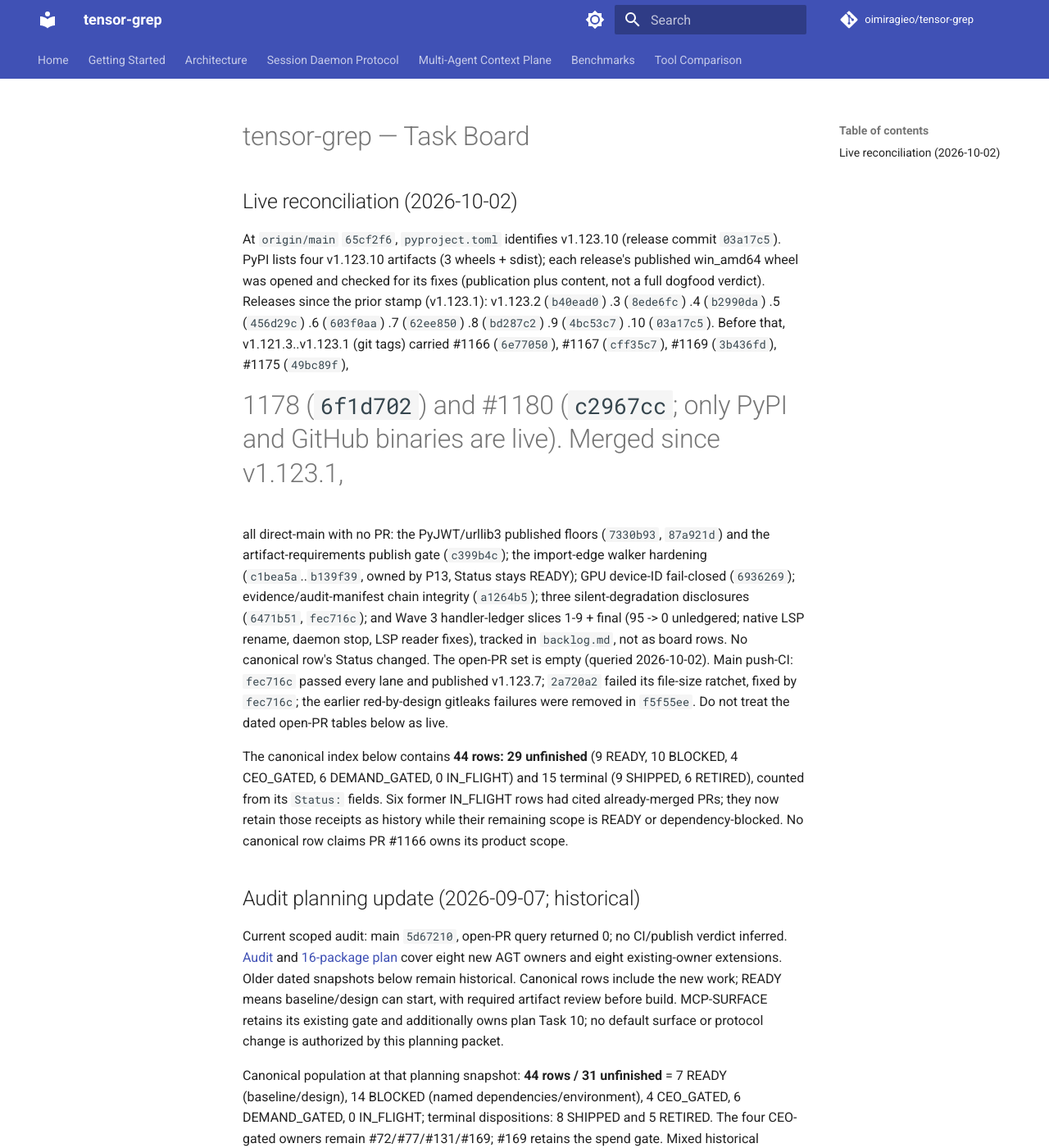
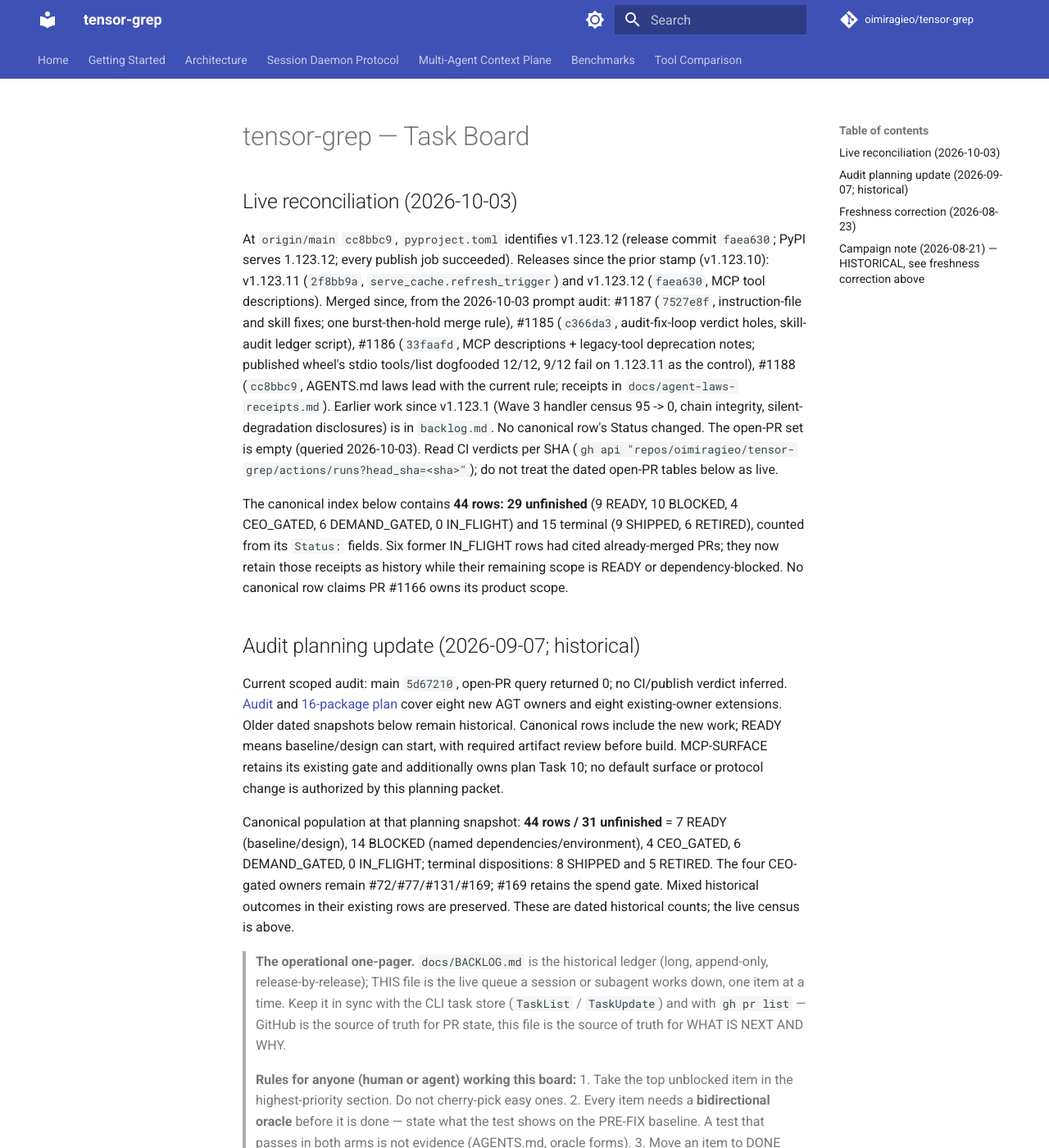
Before and after one commit to oimiragieo/tensor-grep, an MkDocs documentation site: the page built from docs/TASK_BOARD.md, in a window 1280 px wide and 1400 px high. Shown: the whole window at 82% size. Built offline with MkDocs 1.6.1 and Material for MkDocs 9.7.7, drawn with Linux system fonts in a browser that asks for light colours; comment, search, counter and statistics services are not loaded; some of the changed text lies outside the part shown.

Commit message:
docs(board): reconcile to v1.123.12 and record the prompt-audit closeout (#1189)
Post-release drift sweep (tensor-grep-release-drift-check) for v1.123.12: language tier 10/0, skill
count 37, tree-sitter packages 10, mcp maintenance MAINTAINED (1.30.0 >= 1.29.0). One stamp fixed:
tensor-grep-prepare now reads "Last verified ... not re-run since" like its siblings.

Co-authored-by: Claude Opus 5.5 <noreply@anthropic.com>

```diff
--- a/docs/TASK_BOARD.md
+++ b/docs/TASK_BOARD.md
@@ -1,21 +1,18 @@
 # tensor-grep — Task Board
 
-## Live reconciliation (2026-10-02)
+## Live reconciliation (2026-10-03)
 
-At `origin/main` `65cf2f6`, `pyproject.toml` identifies v1.123.10 (release commit `03a17c5`). PyPI lists
-four v1.123.10 artifacts (3 wheels + sdist); each release's published win_amd64 wheel was opened and
-checked for its fixes (publication plus content, not a full dogfood verdict). Releases since the prior
-stamp (v1.123.1): v1.123.2 (`b40ead0`) .3 (`8ede6fc`) .4 (`b2990da`) .5 (`456d29c`) .6 (`603f0aa`) .7
-(`62ee850`) .8 (`bd287c2`) .9 (`4bc53c7`) .10 (`03a17c5`). Before that, v1.121.3..v1.123.1 (git tags) carried #1166 (`6e77050`), #1167 (`cff35c7`), #1169 (`3b436fd`), #1175 (`49bc89f`),
-#1178 (`6f1d702`) and #1180 (`c2967cc`; only PyPI and GitHub binaries are live). Merged since v1.123.1,
-all direct-main with no PR: the PyJWT/urllib3 published floors (`7330b93`, `87a921d`) and the
-artifact-requirements publish gate (`c399b4c`); the import-edge walker hardening (`c1bea5a`..`b139f39`,
-owned by P13, Status stays READY); GPU device-ID fail-closed (`6936269`); evidence/audit-manifest chain
-integrity (`a1264b5`); three silent-degradation disclosures (`6471b51`, `fec716c`); and Wave 3
-handler-ledger slices 1-9 + final (95 -> 0 unledgered; native LSP rename, daemon stop, LSP reader fixes),
-tracked in `backlog.md`, not as board rows. No canonical row's Status changed. The open-PR set is empty (queried 2026-10-02). Main push-CI:
-`fec716c` passed every lane and published v1.123.7; `2a720a2` failed its file-size ratchet, fixed by
-`fec716c`; the earlier red-by-design gitleaks failures were removed in `f5f55ee`. Do not treat the
+At `origin/main` `cc8bbc9`, `pyproject.toml` identifies v1.123.12 (release commit `faea630`; PyPI
+serves 1.123.12; every publish job succeeded). Releases since the prior stamp (v1.123.10):
+v1.123.11 (`2f8bb9a`, `serve_cache.refresh_trigger`) and v1.123.12 (`faea630`, MCP tool descriptions).
+Merged since, from the 2026-10-03 prompt audit: #1187 (`7527e8f`, instruction-file and skill fixes;
+one burst-then-hold merge rule), #1185 (`c366da3`, audit-fix-loop verdict holes, skill-audit ledger
+script), #1186 (`33faafd`, MCP descriptions + legacy-tool deprecation notes; published wheel's stdio
+tools/list dogfooded 12/12, 9/12 fail on 1.123.11 as the control), #1188 (`cc8bbc9`, AGENTS.md laws
+lead with the current rule; receipts in `docs/agent-laws-receipts.md`). Earlier work since v1.123.1
+(Wave 3 handler census 95 -> 0, chain integrity, silent-degradation disclosures) is in `backlog.md`.
+No canonical row's Status changed. The open-PR set is empty (queried 2026-10-03). Read CI verdicts
+per SHA (`gh api "repos/oimiragieo/tensor-grep/actions/runs?head_sha=<sha>"`); do not treat the
 dated open-PR tables below as live.
 
 The canonical index below contains **44 rows: 29 unfinished** (9 READY, 10 BLOCKED,
@@ -229,9 +226,9 @@ Canonical status index version: 2026-09-07.1
 
 ## Live campaign snapshot
 
-Last reconciled: **2026-10-02** (stamp `post-**v1.123.10**`; live release/PR census and canonical
+Last reconciled: **2026-10-03** (stamp `post-**v1.123.12**`; live release/PR census and canonical
 status counts are recorded at the top of this file. This does not re-audit every row's
-underlying product behavior or clear the red main CI gate.)
+underlying product behavior.)
 
 Historical reconciliation: **2026-09-13** (stamp `post-v1.119.14` ONLY -- prior stamp
 `post-v1.119.8` went 6 releases stale from that session's #1154/#1141/#1150 merge cascade,
```
Also changed, not shown: .claude/skills/tensor-grep-prepare/SKILL.md (+1 -1 lines), backlog.md (+17 -0 lines).
